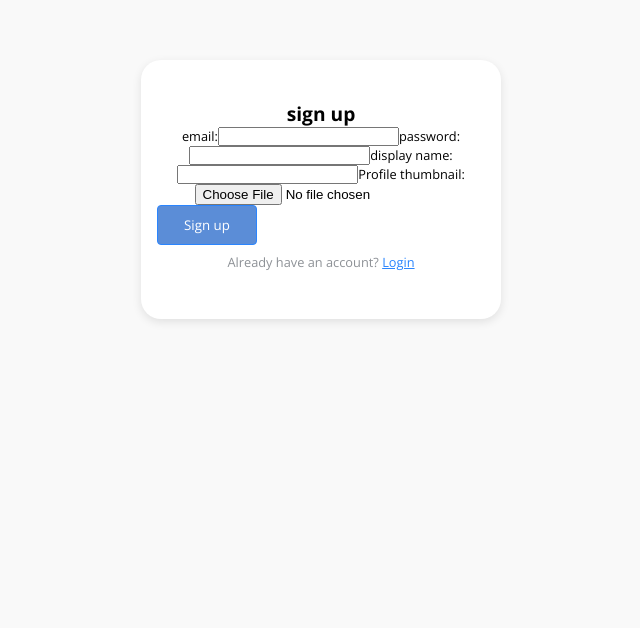
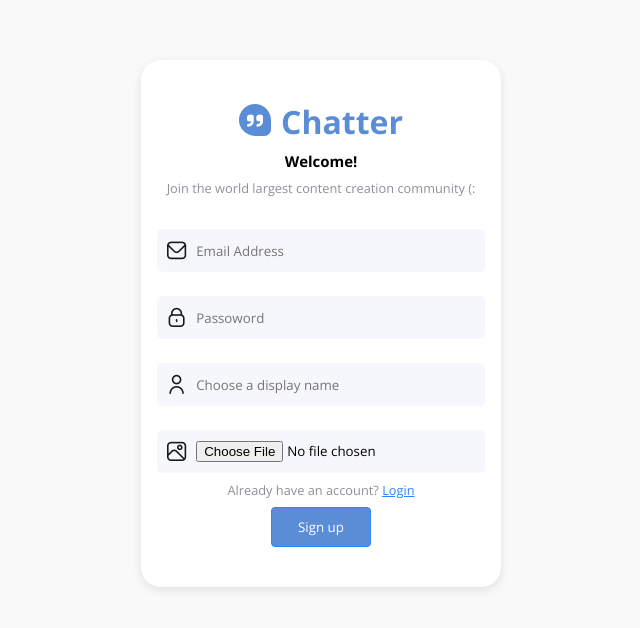
Before and after one commit to Im-Hassan-wd/verbose-broccoli, a React (Create React App) app: page /signup in a window 1280 px wide. Shown: the top 628 px of the page, without its empty margins (319-959 px from the left). Built offline with nearby package versions, Linux system fonts and the light colour scheme; no server answers.

Commit message:
sign up page design

```diff
--- a/src/pages/signup/Signup.css
+++ b/src/pages/signup/Signup.css
@@ -65,9 +65,6 @@
   background: #5b8dd7;
   height: 40px;
   width: 100px;
-  display: flex;
-  align-items: center;
-  justify-content: center;
   color: #fff;
 }
 .auth-form img {
--- a/src/pages/signup/Signup.js
+++ b/src/pages/signup/Signup.js
@@ -43,39 +43,56 @@ export default function Signup() {
 
   return (
     <form onSubmit={handleSubmit} className="auth-form">
-      <h2>sign up</h2>
-      <label>
-        <span>email:</span>
+      <div className="logo">
+        <i className="fi fi-sr-comment-quote"></i>
+        <span>Chatter</span>
+      </div>
+
+      <h3>Welcome!</h3>
+      <p>Join the world largest content creation community (:</p>
+
+      <div className="input-div">
+        <i className="fi fi-rr-envelope"></i>
         <input
           required
           type="email"
           onChange={(e) => setEmail(e.target.value)}
           value={email}
+          placeholder="Email Address"
         />
-      </label>
-      <label>
-        <span>password:</span>
+      </div>
+
+      <div className="input-div">
+        <i className="fi fi-rr-lock"></i>
         <input
           required
           type="password"
           onChange={(e) => setPassword(e.target.value)}
           value={password}
+          placeholder="Passoword"
         />
-      </label>
-      <label>
-        <span>display name:</span>
+      </div>
+      <div className="input-div">
+        <i className="fi fi-rr-user"></i>
         <input
           required
           type="text"
           onChange={(e) => setDisplayName(e.target.value)}
           value={displayName}
+          placeholder="Choose a display name"
         />
-      </label>
-      <label>
-        <span>Profile thumbnail:</span>
+      </div>
+
+      <div className="input-div">
+        <i className="fi fi-rr-picture"></i>
         <input required type="file" onChange={handleFileChange} />
         {thumbnailError && <div className="error">{thumbnailError}</div>}
-      </label>
+      </div>
+
+      <p>
+        Already have an account? <Link to="/login">Login</Link>
+      </p>
+
       {!isPending && <button className="btn">Sign up</button>}
       {isPending && (
         <button className="btn" disabled>
@@ -83,9 +100,6 @@ export default function Signup() {
         </button>
       )}
       {error && <div className="error">{error}</div>}
-      <p>
-        Already have an account? <Link to="/login">Login</Link>
-      </p>
     </form>
   );
 }
```
